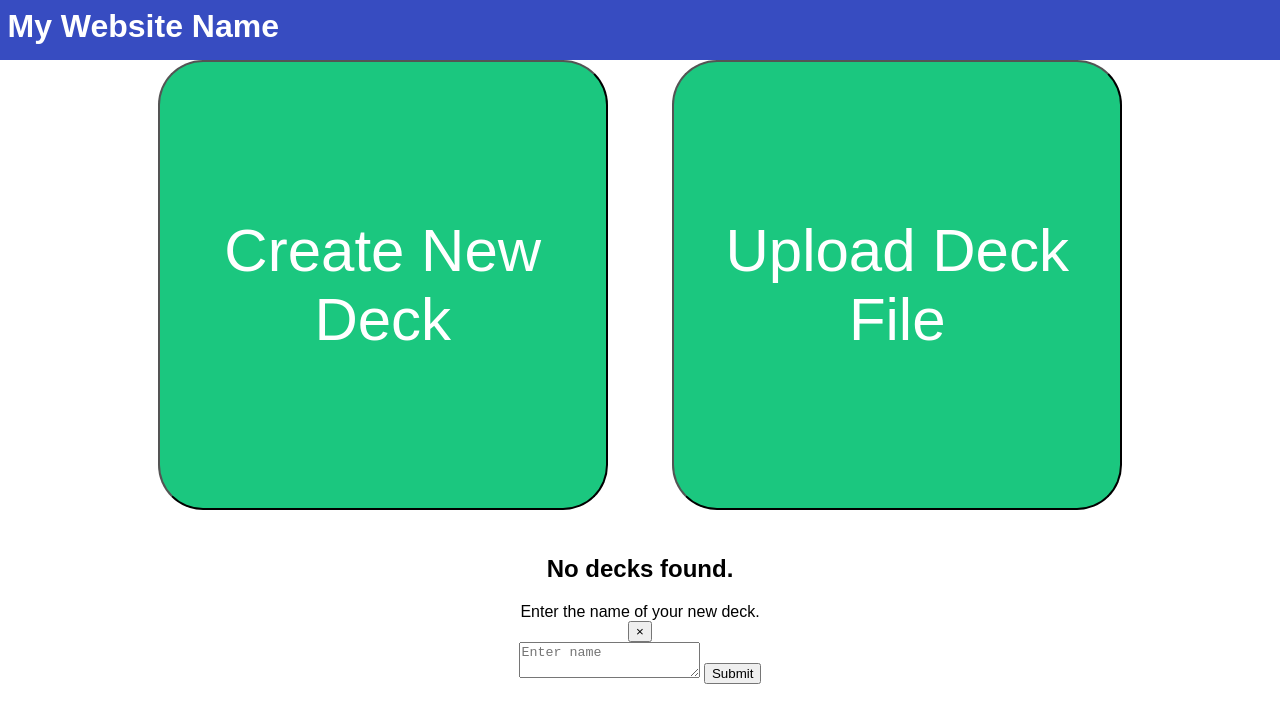
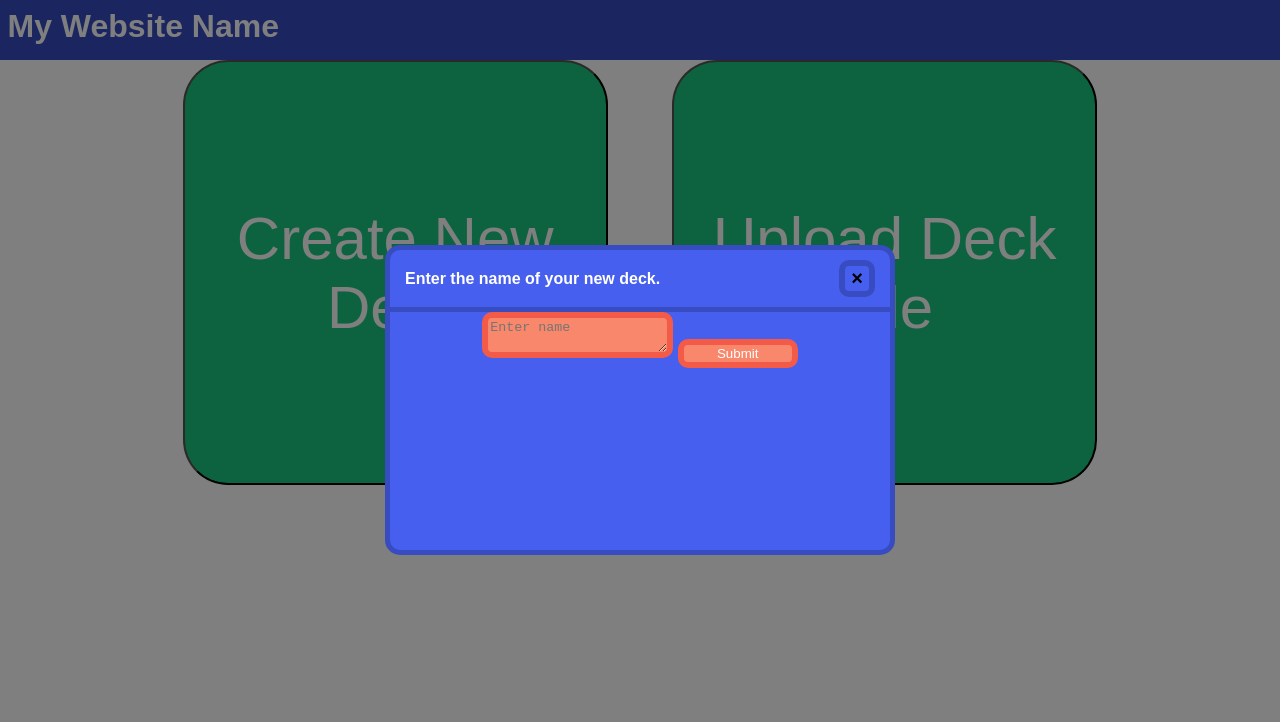
Before and after one commit to etgertz/LeitnerStudyCardProgram, a plain HTML site: page index.html in a window 1280 px wide. Both pictures are taken after a click on the button "Create New Deck". Drawn offline with Linux system fonts and the light colour scheme.

Commit message:
Added basic modal design.

```diff
--- a/style.css
+++ b/style.css
@@ -25,6 +25,122 @@ h1 {
     height: 45px;
 }
 
+.modal{
+    position: fixed;
+    top: 50%;
+    left: 50%;
+    transform: translate(-50%, -50%) scale(0);
+    transition: 200ms ease-in-out;
+    border: 5px solid;
+    border-color:  var(--primary-color2);
+    border-radius: 15px;
+    background-color: var(--primary-color1);
+    z-index: 10;
+    width: 500px;
+    max-width: 80%;
+    height: 300px;
+    max-height: 50%;
+}
+.modal.active{
+    transform: translate(-50%, -50%) scale(1);
+}
+
+.modal-header{
+    padding: 10px 15px;
+    display: flex;
+    justify-content: space-between;
+    align-items: center;
+    border-bottom: 5px solid;
+    border-color: var(--primary-color2);
+}
+.modal-header .modal-title{
+    color: white;
+    font-weight: bold;
+}
+
+.modal-input{
+    background-color: var(--highlight-color1);
+    border: 6px solid;
+    border-radius: 10px;
+    border-color: var(--highlight-color2);
+    color: white;
+}
+
+.close-button{
+    background-color: var(--primary-color1);
+    border: 6px solid;
+    border-radius: 10px;
+    border-color: var(--primary-color2);
+    color: black;
+    font-weight: bold;
+    font-size: 1.25rem;
+}
+.close-button:hover{
+    background-color: var(--highlight-color1);
+    border: 6px solid;
+    border-radius: 10px;
+    border-color: var(--highlight-color2);
+    color: black;
+    font-weight: bold;
+    font-size: 1.25rem;
+}
+
+.submit{
+    background-color: var(--highlight-color1);
+    border: 6px solid;
+    border-radius: 10px;
+    border-color: var(--highlight-color2);
+    width: 30%;
+    max-width: 120px;
+    height: 15%;
+    max-height: 60px;
+    color: white;
+}
+
+.modal-body{
+    padding: 10px 15px;
+}
+
+#overlay{
+    position: fixed;
+    opacity: 0;
+    top: 0;
+    left: 0;
+    right: 0;
+    bottom: 0;
+    background-color: rgb(0,0,0,.5);
+    pointer-events: none;
+    transition: 200ms ease-in-out;
+}
+
+#overlay.active{
+    pointer-events: all;
+    opacity: 1;
+}
+
+
+.select-button {/* alter sizes to percentage values */
+    color: white;
+    background-color: var(--accent-color1);
+    width: 35%;
+    max-width: 425px;
+    aspect-ratio: 1/1;
+    border-radius: 45px;
+    margin-left: 30px;
+    margin-right: 30px;
+    margin-bottom: 25px;
+    font-size: 60px;
+}
+
+.select-button:hover {
+    background-color: var(--accent-color2);
+    transform: scale(.98);
+    font-size: 58.666px;
+}
+
+
+
+
 .card {
     width: max(65vw, 200px); /* 50% of viewport width, max 300px */
     height: max(32vw, 112.5px); /* Keeps aspect ratio */
@@ -38,6 +154,10 @@ h1 {
     box-shadow: 0 4px 8px rgba(0, 0, 0, 0.2);
 }
 
+
+
+
+
 .two-column{
     display: grid;
     gap: 40px;
@@ -50,7 +170,7 @@ h1 {
 
 .bin-button{
     color: white;
-    background-color: var(--primary-color2);
+    background-color: var(--primary-color1);
     width: 200px;
     height: 200px;
     border-radius: 20px;
@@ -62,31 +182,5 @@ h1 {
 
 .bin-button:hover {
     background-color: var(--primary-color2);
-    width: 190px;
-    height: 190px;
-    margin-left: 15px;
-    margin-right: 15px;
-    margin-bottom: 35px;
+    transform: scale(0.95);
 }
-
-.select-button {/* alter sizes to percentage values */
-    color: white;
-    background-color: var(--accent-color1);
-    width: 450px;
-    height: 450px;
-    border-radius: 45px;
-    margin-left: 30px;
-    margin-right: 30px;
-    margin-bottom: 25px;
-    font-size: 60px;
-}
-
-.select-button:hover {
-    background-color: var(--accent-color2);
-    width: 440px;
-    height: 440px;
-    margin-left: 35px;
-    margin-right: 35px;
-    margin-bottom: 35px;
-    font-size: 58.666px;
-}
```
